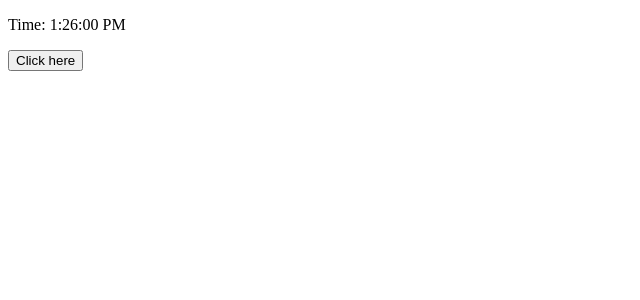
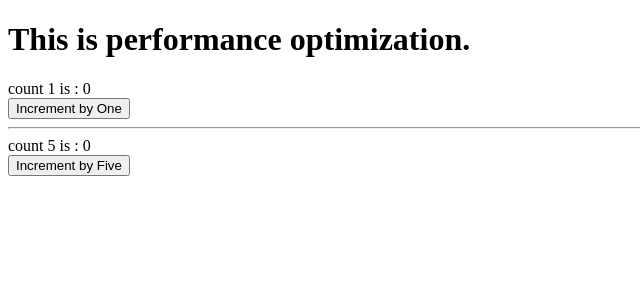
Before and after one commit to Ashik-2000/React, a React (Vite) app in the folder ForHookTutorial/: page / in a window 1280 px wide. Shown: the top 300 px of the page, without its empty margins (0-640 px from the left). Built offline with nearby package versions, Linux system fonts and the light colour scheme.

Commit message:
React.memo

```diff
--- a/ForHookTutorial/src/App.jsx
+++ b/ForHookTutorial/src/App.jsx
@@ -1,9 +1,27 @@
-import ClassComponent from "./useEffect/ClassComponent";
-import FunctionalComponent from "./useEffect/FunctionalComponent";
+import { useState } from "react";
+import Title from "./useCallback_memo/Title";
+import ShowCount from "./useCallback_memo/ShowCount";
+import Button from "./useCallback_memo/Button";
+
 function App() {
+    const [count1, setCount1] = useState(0);
+    const [count2, setCount2] = useState(0);
+    const incrementByOne = () => {
+        setCount1((count) => count + 1);
+    };
+    const incrementByFive = () => {
+        setCount2((count) => count + 5);
+    };
     return (
         <>
-            <ClassComponent />
+            <Title />
+            <ShowCount count={count1} title="count 1 " />
+            <br />
+            <Button handleClick={incrementByOne}>Increment by One</Button>
+            <hr />
+            <ShowCount count={count2} title="count 5 " />
+            <br />
+            <Button handleClick={incrementByFive}>Increment by Five</Button>
         </>
     );
 }
--- a/ForHookTutorial/src/main.jsx
+++ b/ForHookTutorial/src/main.jsx
@@ -1,9 +1,9 @@
-import { StrictMode } from "react";
+// import { StrictMode } from "react";
 import { createRoot } from "react-dom/client";
 import App from "./App.jsx";
 
 createRoot(document.getElementById("root")).render(
-    <StrictMode>
+    // <StrictMode>
         <App />
-    </StrictMode>
+    // </StrictMode>
 );
--- /dev/null
+++ b/ForHookTutorial/src/useCallback_memo/Button.jsx
@@ -0,0 +1,14 @@
+import React from "react";
+
+function Button({ handleClick, children }) {
+    console.log(`Rendering button ${children}`);
+    return (
+        <>
+            <button type="button" onClick={handleClick}>
+                {children}
+            </button>
+        </>
+    );
+}
+
+export default React.memo(Button); // React.memo is a Higher Order Component which does the same job as shouldComponentUpdate()
--- /dev/null
+++ b/ForHookTutorial/src/useCallback_memo/ShowCount.jsx
@@ -0,0 +1,11 @@
+import React from "react";
+
+function ShowCount({ count, title }) {
+    console.log(`Rendering ${title}`);
+    return (
+        <>
+            {title} is : {count}
+        </>
+    );
+}
+export default React.memo(ShowCount); // React.memo is a Higher Order Component which does the same job as shouldComponentUpdate()
--- /dev/null
+++ b/ForHookTutorial/src/useCallback_memo/Title.jsx
@@ -0,0 +1,12 @@
+import React from "react";
+
+function Title() {
+    console.log('Rendering Title...');
+    return (
+        <>
+            <h1>This is performance optimization.</h1>
+        </>
+    );
+}
+
+export default React.memo(Title); // React.memo is a Higher Order Component which does the same job as shouldComponentUpdate()
--- /dev/null
+++ b/ForHookTutorial/src/useCallback_memo/app.jsx
@@ -0,0 +1 @@
+//Copy the states and methods to the App.jsx Component then run dev.
--- a/ForHookTutorial/src/useEffect/FunctionalComponent.jsx
+++ b/ForHookTutorial/src/useEffect/FunctionalComponent.jsx
@@ -11,13 +11,13 @@ export default function FunctionalComponent() {
     };
     useEffect(() => {
         document.title = `Clicked ${count} times`;
-    }, [count]);
+    }, [count]); // Working as didComponentMount() + didComponentUpdate() method;
     useEffect(() => {
         const interval = setInterval(() => {
             Tick();
         }, 1000);
         return () => clearInterval(interval);
-    }, []);
+    }, []); // Working as didComponentMount() + didComponentUnmount() method;
     return (
         <>
             <p>Time: {time.toLocaleTimeString()}</p>
```
Also changed, not shown: 1 other file (tests, documents, lock files or other folders).
